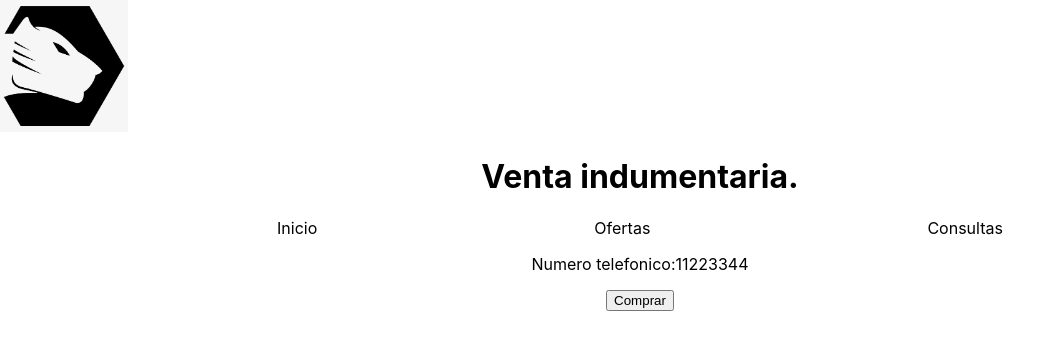
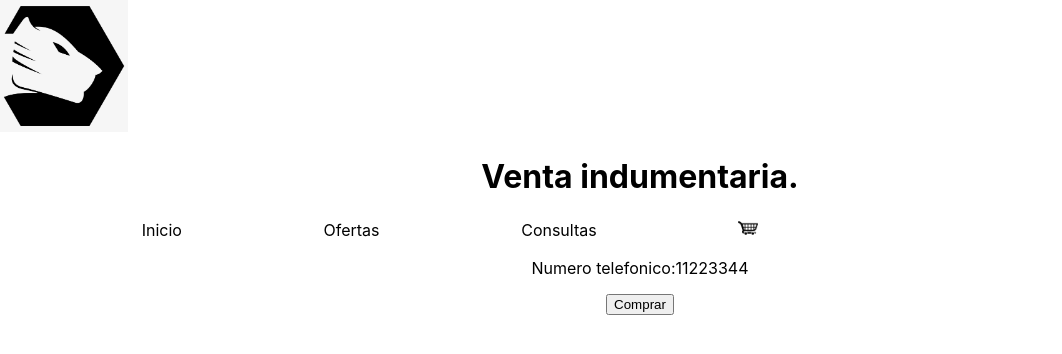
Before and after one commit to Jonathan-Damian-GarciaH7/ProyectoReactGarcia, a React (Create React App) app: page / in a window 1280 px wide. Shown: the top 354 px of the page, without its empty margins (0-1062 px from the left). Built offline with nearby package versions, Linux system fonts and the light colour scheme.

Commit message:
tercerdesafioreact

```diff
--- /dev/null
+++ b/src/components/CartWidget.jsx
@@ -0,0 +1,24 @@
+import React from "react";
+import Cart from "./carrito.png";
+
+const CartWidget = () => {
+
+    return (
+        <div>
+           < img src={Cart} style={styles.Cart} alt="shopping cart" />
+        </div>
+    )
+}
+
+export default CartWidget
+
+const styles = {
+
+    Cart:{
+
+        width: '5%',
+
+    },
+
+
+}
--- a/src/components/NavBar.js
+++ b/src/components/NavBar.js
@@ -1,5 +1,6 @@
 import React from "react";
 import logo from '../components/logo.png';
+import CartWidget from "./CartWidget";
 //import ShoppingCartOutlinedIcon from '@mui/icons-material/ShoppingCartOutlined';
 import ItemListContainer from './ItemListContainer'
 
@@ -14,6 +15,7 @@ const NavBar = () => {
                 <a style={styles.navStyle}href="inicio">Inicio</a>
                 <a style={styles.navStyle}href="ofertas">Ofertas</a>
                 <a style={styles.navStyle}href="consultas">Consultas</a>
+                <CartWidget/>
             </nav>
 
             <ItemListContainer numeroTelefono= '11223344' comprarItem={comprar}/>
```
Also changed, not shown: src/components/carrito.png (added).
